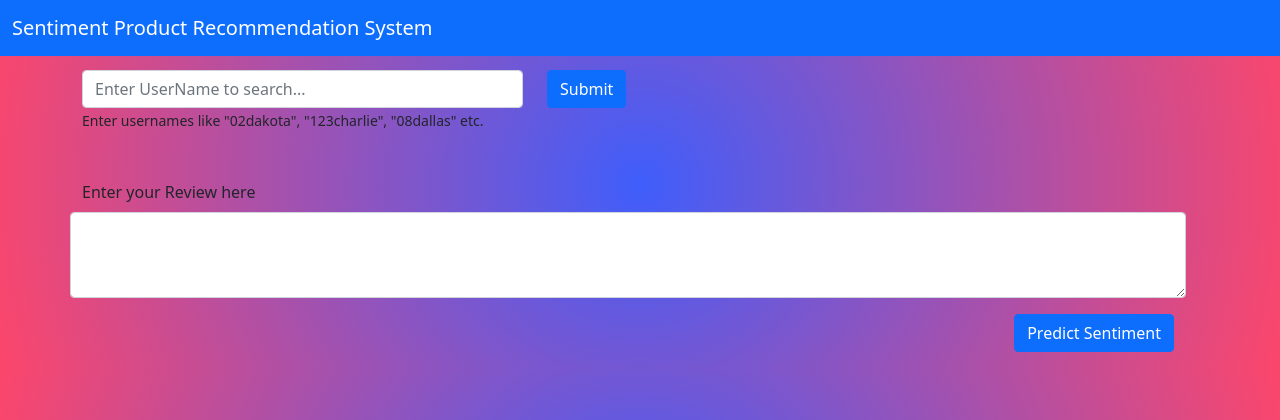
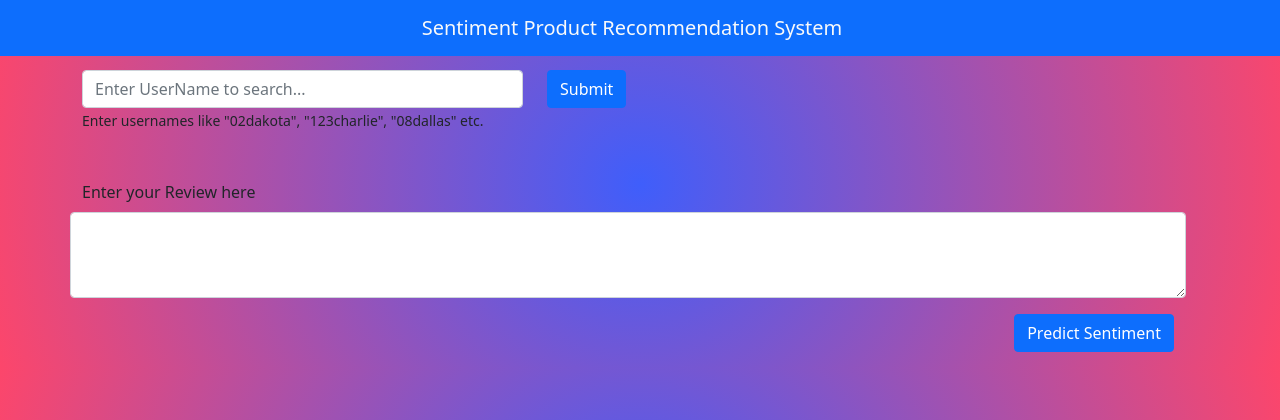
Before and after one commit to ganeshmore7010/Sentiment-based-product-recommendation, a Flask app: page / in a window 1280 px wide. Shown: the top 420 px of the page. Run offline with Flask 2, Linux system fonts and the light colour scheme; parts of the project's set-up code (start-up, migrations or seed data) failed here and were passed over.

Commit message:
update index file

```diff
--- a/templates/index.html
+++ b/templates/index.html
@@ -16,8 +16,8 @@
 
   <body style="background: rgb(63,94,251); background: radial-gradient(circle, rgba(63,94,251,1) 0%, rgba(252,70,107,1) 100%);">
     <nav class="navbar fixed-top navbar-dark bg-primary">
-      <div class="container-fluid">
-        <a class="navbar-brand" href="#"
+      <div class="container-fluid justify-content-center">
+        <a class="navbar-brand text-light" href="#"
           >Sentiment Product Recommendation System</a
         >
         <!--button
```
